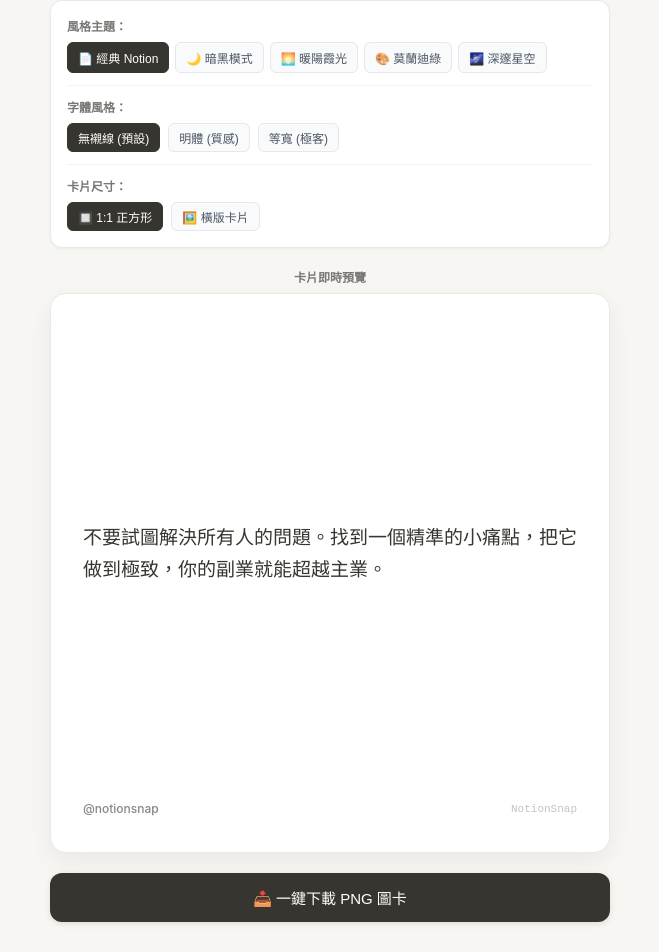
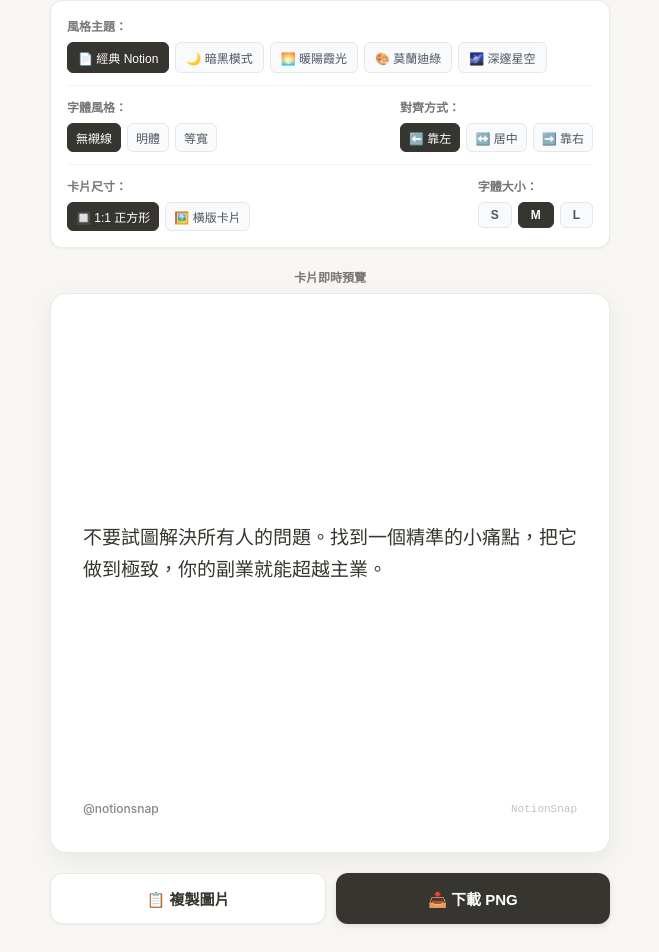
Before and after one commit to astronomytric-eng/notionsnap, a Next.js app: page / in a window 1280 px wide. Shown: the part 362-1314 px from the top of the page, without its empty margins (310-969 px from the left). Built offline with nearby package versions, Linux system fonts and the light colour scheme.

Commit message:
Update page.tsx

```diff
--- a/app/page.tsx
+++ b/app/page.tsx
@@ -1,7 +1,7 @@
 "use client";
 
-import { useState, useRef, useEffect } from "react";
-import { toPng } from "html-to-image";
+import { useState, useRef } from "react";
+import { toPng, toBlob } from "html-to-image";
 
 export default function Home() {
   const [text, setText] = useState(
@@ -10,7 +10,10 @@ export default function Home() {
   const [author, setAuthor] = useState("@notionsnap");
   const [theme, setTheme] = useState<"notion" | "dark" | "sunset" | "morandi" | "midnight">("notion");
   const [fontStyle, setFontStyle] = useState<"sans" | "serif" | "mono">("sans");
+  const [fontSize, setFontSize] = useState<"small" | "medium" | "large">("medium");
+  const [textAlign, setTextAlign] = useState<"left" | "center" | "right">("left");
   const [aspectRatio, setAspectRatio] = useState<"square" | "landscape">("square");
+  const [copied, setCopied] = useState(false);
   const cardRef = useRef<HTMLDivElement>(null);
 
   const handleDownload = async () => {
@@ -24,6 +27,23 @@ export default function Home() {
     } catch (err) {
       console.error("下載失敗：", err);
       alert("下載圖片失敗，請重試！");
+    }
+  };
+
+  const handleCopyImage = async () => {
+    if (cardRef.current === null) return;
+    try {
+      const blob = await toBlob(cardRef.current, { cacheBust: true });
+      if (blob) {
+        await navigator.clipboard.write([
+          new ClipboardItem({ [blob.type]: blob }),
+        ]);
+        setCopied(true);
+        setTimeout(() => setCopied(false), 2000);
+      }
+    } catch (err) {
+      console.error("複製失敗：", err);
+      alert("瀏覽器不支援直接複製圖片，請改用「下載 PNG」！");
     }
   };
 
@@ -70,6 +90,17 @@ export default function Home() {
         return '"Fira Code", Monaco, Consolas, monospace';
       default:
         return '-apple-system, BlinkMacSystemFont, "Segoe UI", Roboto, sans-serif';
+    }
+  };
+
+  const getFontSizePx = () => {
+    switch (fontSize) {
+      case "small":
+        return "16px";
+      case "large":
+        return "22px";
+      default:
+        return "19px";
     }
   };
 
@@ -193,22 +224,23 @@ export default function Home() {
             </div>
           </div>
 
-          {/* 字體切換 */}
-          <div style={{ borderTop: "1px solid #f3f4f6", paddingTop: "12px", marginBottom: "12px" }}>
+          {/* 字體與對齊 */}
+          <div style={{ borderTop: "1px solid #f3f4f6", paddingTop: "12px", marginBottom: "12px", display: "flex", justifyContent: "space-between", gap: "12px", flexWrap: "wrap" }}>
+            <div>
               <span style={{ fontSize: "12px", fontWeight: "600", color: "#787774", display: "block", marginBottom: "8px" }}>
                 字體風格：
               </span>
-            <div style={{ display: "flex", gap: "8px" }}>
+              <div style={{ display: "flex", gap: "6px" }}>
                 {[
-                { id: "sans", name: "無襯線 (預設)" },
-                { id: "serif", name: "明體 (質感)" },
-                { id: "mono", name: "等寬 (極客)" },
+                  { id: "sans", name: "無襯線" },
+                  { id: "serif", name: "明體" },
+                  { id: "mono", name: "等寬" },
                 ].map((item) => (
                   <button
                     key={item.id}
                     onClick={() => setFontStyle(item.id as any)}
                     style={{
-                    padding: "5px 10px",
+                      padding: "5px 8px",
                       borderRadius: "6px",
                       fontSize: "12px",
                       cursor: "pointer",
@@ -224,16 +256,48 @@ export default function Home() {
               </div>
             </div>
 
-          {/* 尺寸切換 */}
-          <div style={{ borderTop: "1px solid #f3f4f6", paddingTop: "12px" }}>
+            <div>
+              <span style={{ fontSize: "12px", fontWeight: "600", color: "#787774", display: "block", marginBottom: "8px" }}>
+                對齊方式：
+              </span>
+              <div style={{ display: "flex", gap: "6px" }}>
+                {[
+                  { id: "left", name: "⬅️ 靠左" },
+                  { id: "center", name: "↔️ 居中" },
+                  { id: "right", name: "➡️ 靠右" },
+                ].map((item) => (
+                  <button
+                    key={item.id}
+                    onClick={() => setTextAlign(item.id as any)}
+                    style={{
+                      padding: "5px 8px",
+                      borderRadius: "6px",
+                      fontSize: "12px",
+                      cursor: "pointer",
+                      border: "1px solid",
+                      borderColor: textAlign === item.id ? "#37352F" : "#e5e7eb",
+                      backgroundColor: textAlign === item.id ? "#37352F" : "#f9fafb",
+                      color: textAlign === item.id ? "#ffffff" : "#4b5563",
+                    }}
+                  >
+                    {item.name}
+                  </button>
+                ))}
+              </div>
+            </div>
+          </div>
+
+          {/* 尺寸與字級 */}
+          <div style={{ borderTop: "1px solid #f3f4f6", paddingTop: "12px", display: "flex", justifyContent: "space-between", gap: "12px", flexWrap: "wrap" }}>
+            <div>
               <span style={{ fontSize: "12px", fontWeight: "600", color: "#787774", display: "block", marginBottom: "8px" }}>
                 卡片尺寸：
               </span>
-            <div style={{ display: "flex", gap: "8px" }}>
+              <div style={{ display: "flex", gap: "6px" }}>
                 <button
                   onClick={() => setAspectRatio("square")}
                   style={{
-                  padding: "5px 10px",
+                    padding: "5px 8px",
                     borderRadius: "6px",
                     fontSize: "12px",
                     cursor: "pointer",
@@ -248,7 +312,7 @@ export default function Home() {
                 <button
                   onClick={() => setAspectRatio("landscape")}
                   style={{
-                  padding: "5px 10px",
+                    padding: "5px 8px",
                     borderRadius: "6px",
                     fontSize: "12px",
                     cursor: "pointer",
@@ -260,6 +324,38 @@ export default function Home() {
                 >
                   🖼️ 橫版卡片
                 </button>
+              </div>
+            </div>
+
+            <div>
+              <span style={{ fontSize: "12px", fontWeight: "600", color: "#787774", display: "block", marginBottom: "8px" }}>
+                字體大小：
+              </span>
+              <div style={{ display: "flex", gap: "6px" }}>
+                {[
+                  { id: "small", name: "S" },
+                  { id: "medium", name: "M" },
+                  { id: "large", name: "L" },
+                ].map((item) => (
+                  <button
+                    key={item.id}
+                    onClick={() => setFontSize(item.id as any)}
+                    style={{
+                      padding: "5px 12px",
+                      borderRadius: "6px",
+                      fontSize: "12px",
+                      fontWeight: "600",
+                      cursor: "pointer",
+                      border: "1px solid",
+                      borderColor: fontSize === item.id ? "#37352F" : "#e5e7eb",
+                      backgroundColor: fontSize === item.id ? "#37352F" : "#f9fafb",
+                      color: fontSize === item.id ? "#ffffff" : "#4b5563",
+                    }}
+                  >
+                    {item.name}
+                  </button>
+                ))}
+              </div>
             </div>
           </div>
         </div>
@@ -287,7 +383,18 @@ export default function Home() {
               ...getThemeStyle(),
             }}
           >
-            <div style={{ fontSize: "19px", lineHeight: "1.7", whiteSpace: "pre-wrap", flex: 1, display: "flex", alignItems: "center" }}>
+            <div
+              style={{
+                fontSize: getFontSizePx(),
+                lineHeight: "1.7",
+                whiteSpace: "pre-wrap",
+                flex: 1,
+                display: "flex",
+                alignItems: "center",
+                justifyContent: textAlign === "center" ? "center" : textAlign === "right" ? "flex-end" : "flex-start",
+                textAlign: textAlign,
+              }}
+            >
               {text || "請在上方輸入文字..."}
             </div>
             <div style={{ marginTop: "24px", display: "flex", justifyContent: "space-between", alignItems: "center" }}>
@@ -301,24 +408,44 @@ export default function Home() {
           </div>
         </div>
 
-        {/* 下載按鈕 */}
+        {/* 按鈕組 */}
+        <div style={{ display: "flex", gap: "10px" }}>
+          <button
+            onClick={handleCopyImage}
+            style={{
+              flex: 1,
+              backgroundColor: "#ffffff",
+              color: "#37352F",
+              border: "1px solid #E9E9E7",
+              padding: "14px",
+              borderRadius: "12px",
+              fontSize: "15px",
+              fontWeight: "600",
+              cursor: "pointer",
+              boxShadow: "0 1px 3px rgba(0,0,0,0.05)",
+            }}
+          >
+            {copied ? "✅ 已複製到剪貼簿！" : "📋 複製圖片"}
+          </button>
+
           <button
             onClick={handleDownload}
             style={{
-            width: "100%",
+              flex: 1,
               backgroundColor: "#37352F",
               color: "#ffffff",
               padding: "14px",
               borderRadius: "12px",
               fontSize: "15px",
-            fontWeight: "500",
+              fontWeight: "600",
               border: "none",
               cursor: "pointer",
               boxShadow: "0 2px 6px rgba(0,0,0,0.1)",
             }}
           >
-          📥 一鍵下載 PNG 圖卡
+            📥 下載 PNG
           </button>
+        </div>
       </div>
     </main>
   );
```
Lines whose indentation alone changed are shown as unchanged.
